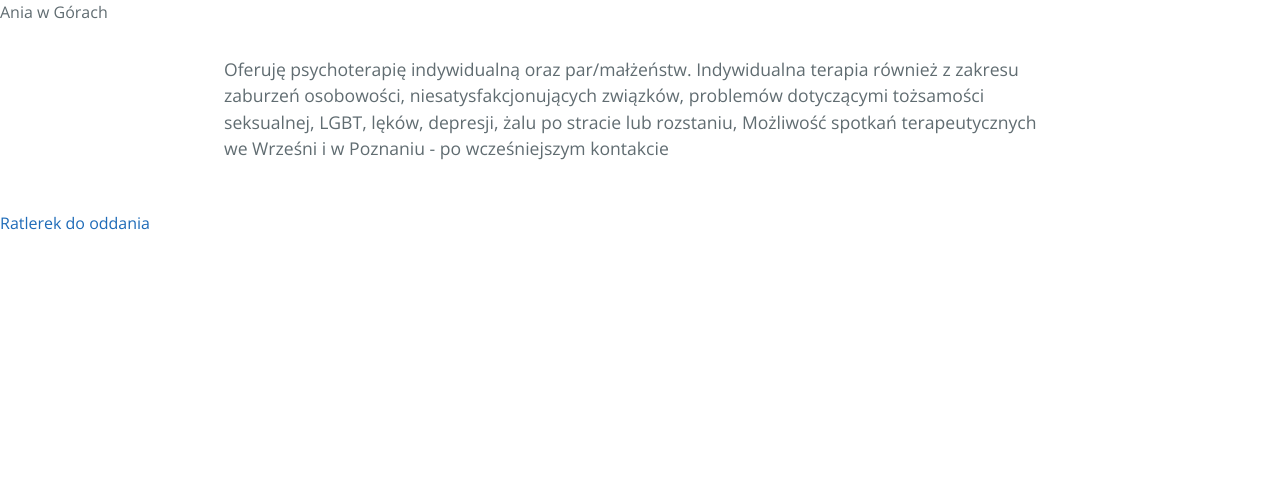
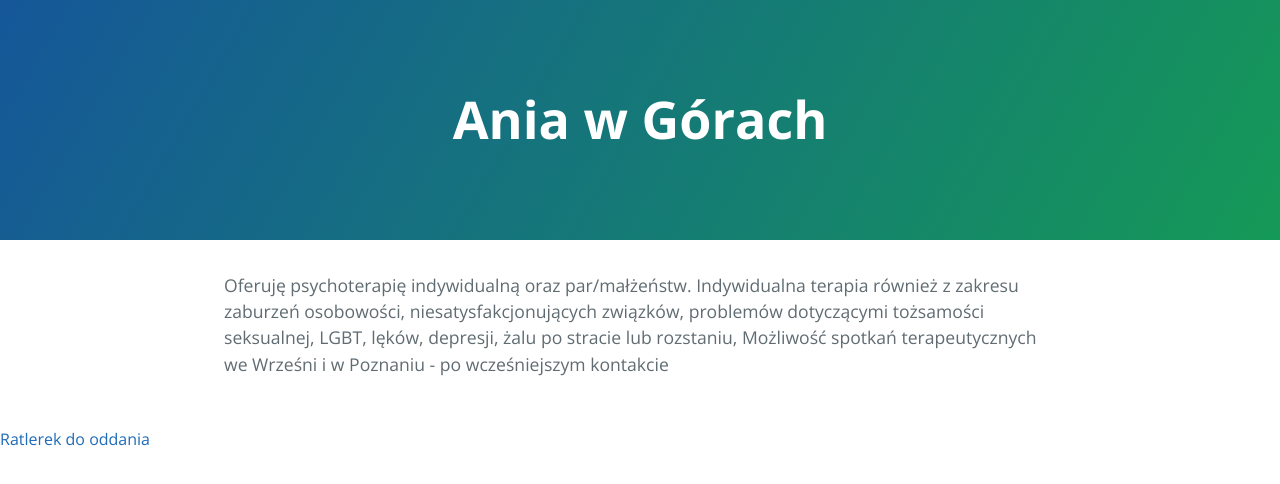
Before and after one commit to MrTruskawka/litarescencja, a plain HTML site: page index.html in a window 1280 px wide. Drawn offline with nearby package versions, Linux system fonts and the light colour scheme.

Commit message:
Update index.html

```diff
--- a/index.html
+++ b/index.html
@@ -11,8 +11,11 @@
 	<link href='https://fonts.googleapis.com/css?family=Open+Sans:400,700' rel='stylesheet' type='text/css'>
 	<link rel="stylesheet" type="text/css" href="stylesheets/stylesheet.css" media="screen">
 	<link rel="stylesheet" type="text/css" href="stylesheets/github-light.css" media="screen">
+
  </head>
-  <body>Ania w Górach</h1>
+  <body>
+    <section class="page-header">
+      <h1 class="project-name">Ania w Górach</h1>
     </section>
 
     <section class="main-content">
@@ -20,7 +23,7 @@
 Indywidualna terapia również z zakresu zaburzeń osobowości, niesatysfakcjonujących związków, problemów dotyczącymi tożsamości seksualnej, LGBT, lęków, depresji, żalu po stracie lub rozstaniu, Możliwość spotkań terapeutycznych we Wrześni i w Poznaniu - po wcześniejszym kontakcie</p>
     </section>
 
-     <a id="forkme_banner" href="http://www.ratlerkiiiiii.tk">Ratlerek do oddania</a>
+     <a id="forkme_banner" href="http://www.ratlerki.tk">Ratlerek do oddania</a>
     <div class="shell">
 
 
```
